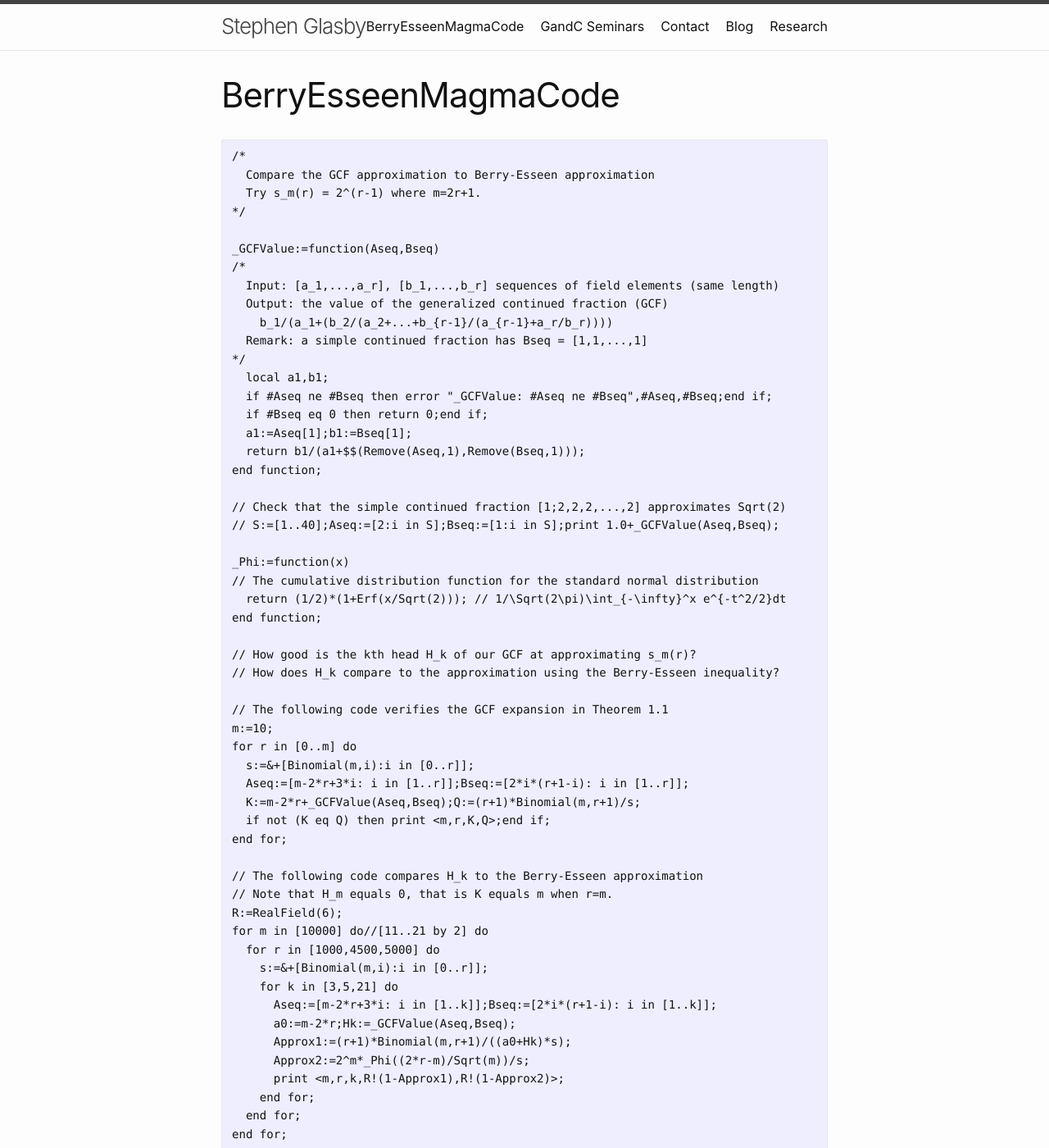
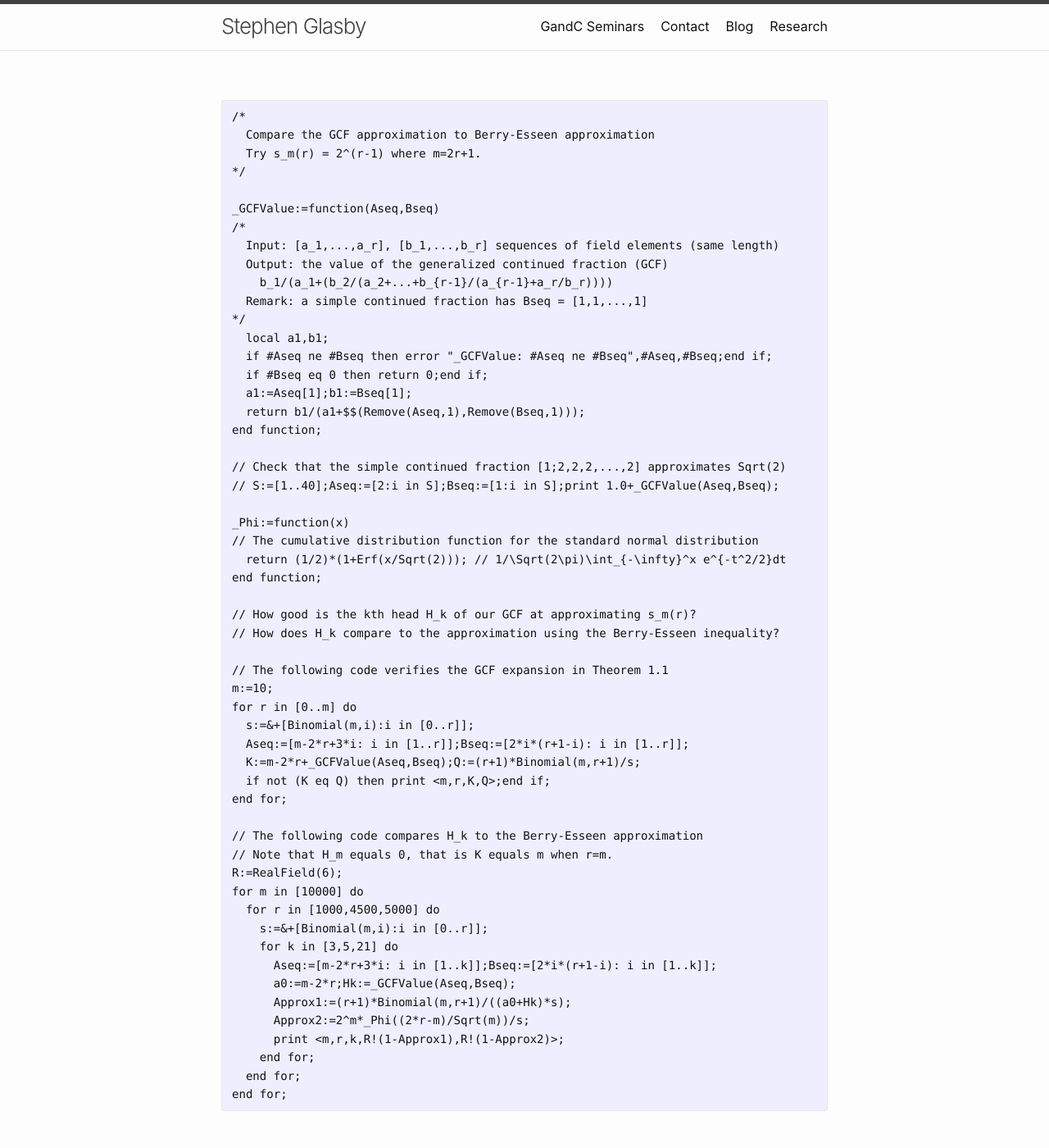
Before and after one commit to StephenGlasby/StephenGlasby.github.io, a Jekyll site: the page built from BerryEsseenMagmaCode.md, in a window 1280 px wide and 1400 px high. Shown: the whole window at 82% size. Built offline with Jekyll 4.4.1, drawn with Linux system fonts in a browser that asks for light colours.

Commit message:
BerryEsseenMagmaCode.md

```diff
--- a/BerryEsseenMagmaCode.md
+++ b/BerryEsseenMagmaCode.md
@@ -1,6 +1,5 @@
 ---
 layout: page
-title: BerryEsseenMagmaCode
 permalink: /BerryEsseenMagmaCode/
 ---
 
@@ -47,7 +46,7 @@ end for;
 // The following code compares H_k to the Berry-Esseen approximation
 // Note that H_m equals 0, that is K equals m when r=m.
 R:=RealField(6);
-for m in [10000] do//[11..21 by 2] do
+for m in [10000] do
   for r in [1000,4500,5000] do
     s:=&+[Binomial(m,i):i in [0..r]];
     for k in [3,5,21] do
```
